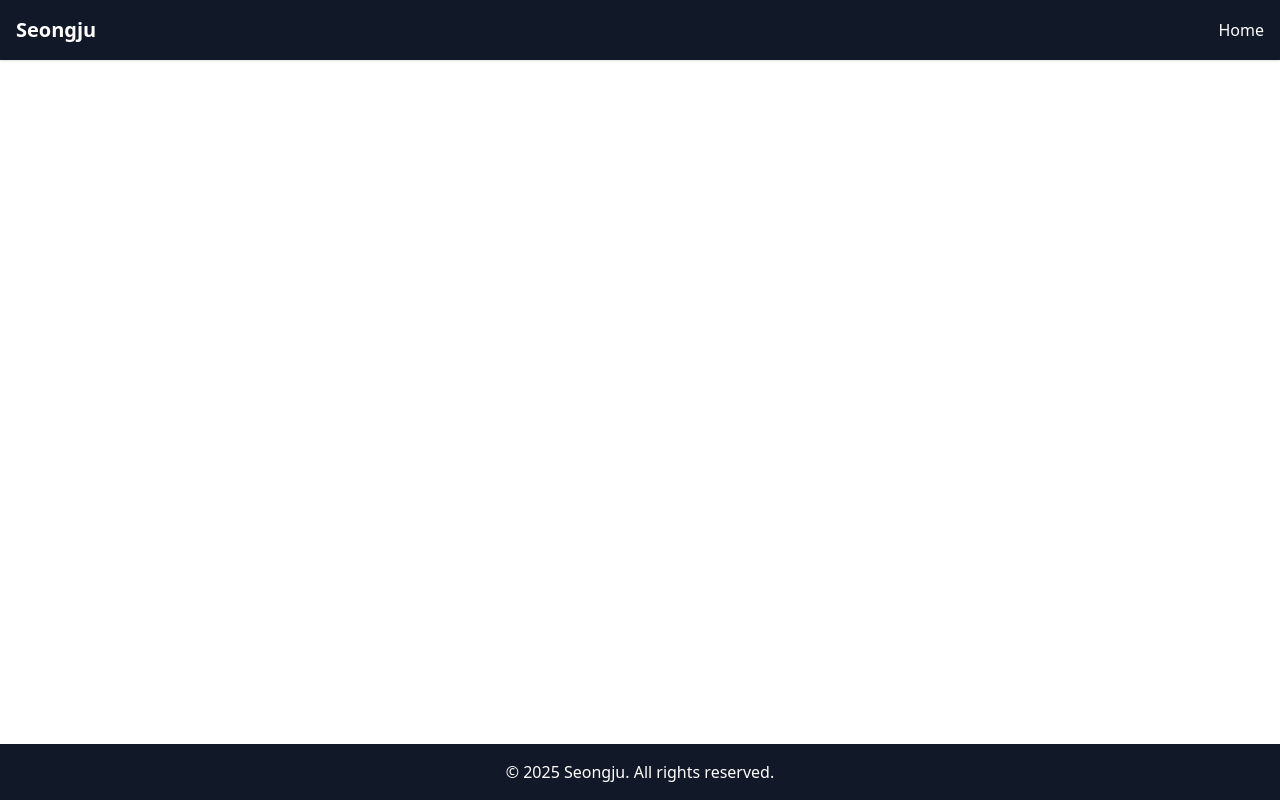
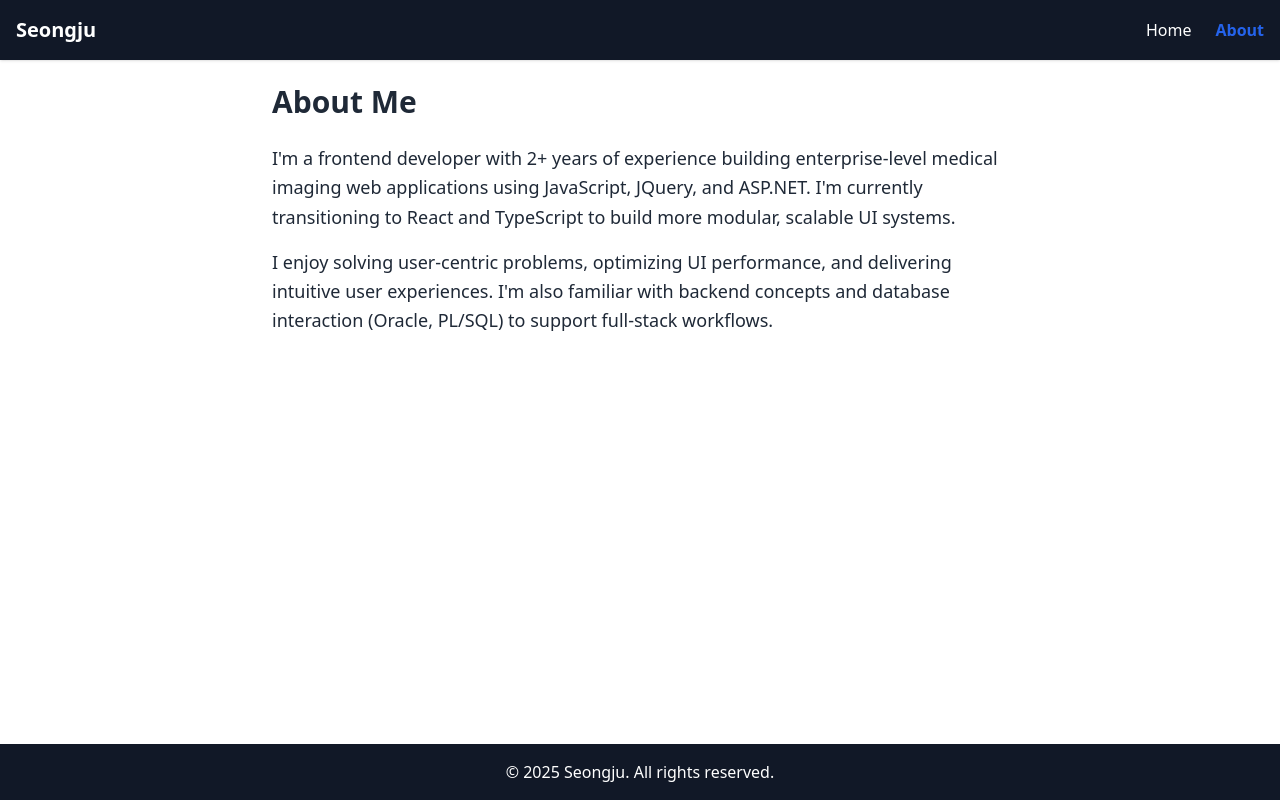
Before and after one commit to Seongju38/my-portfolio, a React (Vite) app: page /about in a window 1280 px wide. Built offline with nearby package versions, Linux system fonts and the light colour scheme.

Commit message:
About 구현

```diff
--- a/src/App.tsx
+++ b/src/App.tsx
@@ -3,6 +3,7 @@ import "./App.css";
 import Home from "./pages/Home";
 import Navbar from "./components/Navbar";
 import Footer from "./components/Footer";
+import About from "./pages/About";
 
 function App() {
   return (
@@ -11,6 +12,7 @@ function App() {
       <main className="flex-grow">
         <Routes>
           <Route path="/" element={<Home />}></Route>
+          <Route path="/about" element={<About />}></Route>
         </Routes>
       </main>
       <Footer />
--- a/src/components/Navbar.tsx
+++ b/src/components/Navbar.tsx
@@ -15,6 +15,9 @@ function Navbar() {
         <Link to={"/"} className={linkStyle("/")}>
           Home
         </Link>
+        <Link to={"/about"} className={linkStyle("/about")}>
+          About
+        </Link>
       </div>
     </nav>
   );
--- a/src/pages/About.tsx
+++ b/src/pages/About.tsx
@@ -0,0 +1,20 @@
+function About() {
+  return (
+    <section className="max-w-3xl mx-auto px-4 py-6 text-gray-800">
+      <h2 className="text-3xl font-bold mb-6">About Me</h2>
+      <p className="text-lg mb-4 leading-relaxed">
+        I'm a frontend developer with 2+ years of experience building
+        enterprise-level medical imaging web applications using JavaScript,
+        JQuery, and ASP.NET. I'm currently transitioning to React and TypeScript
+        to build more modular, scalable UI systems.
+      </p>
+      <p className="text-lg leading-relaxed">
+        I enjoy solving user-centric problems, optimizing UI performance, and
+        delivering intuitive user experiences. I'm also familiar with backend
+        concepts and database interaction (Oracle, PL/SQL) to support full-stack
+        workflows.
+      </p>
+    </section>
+  );
+}
+export default About;
```
